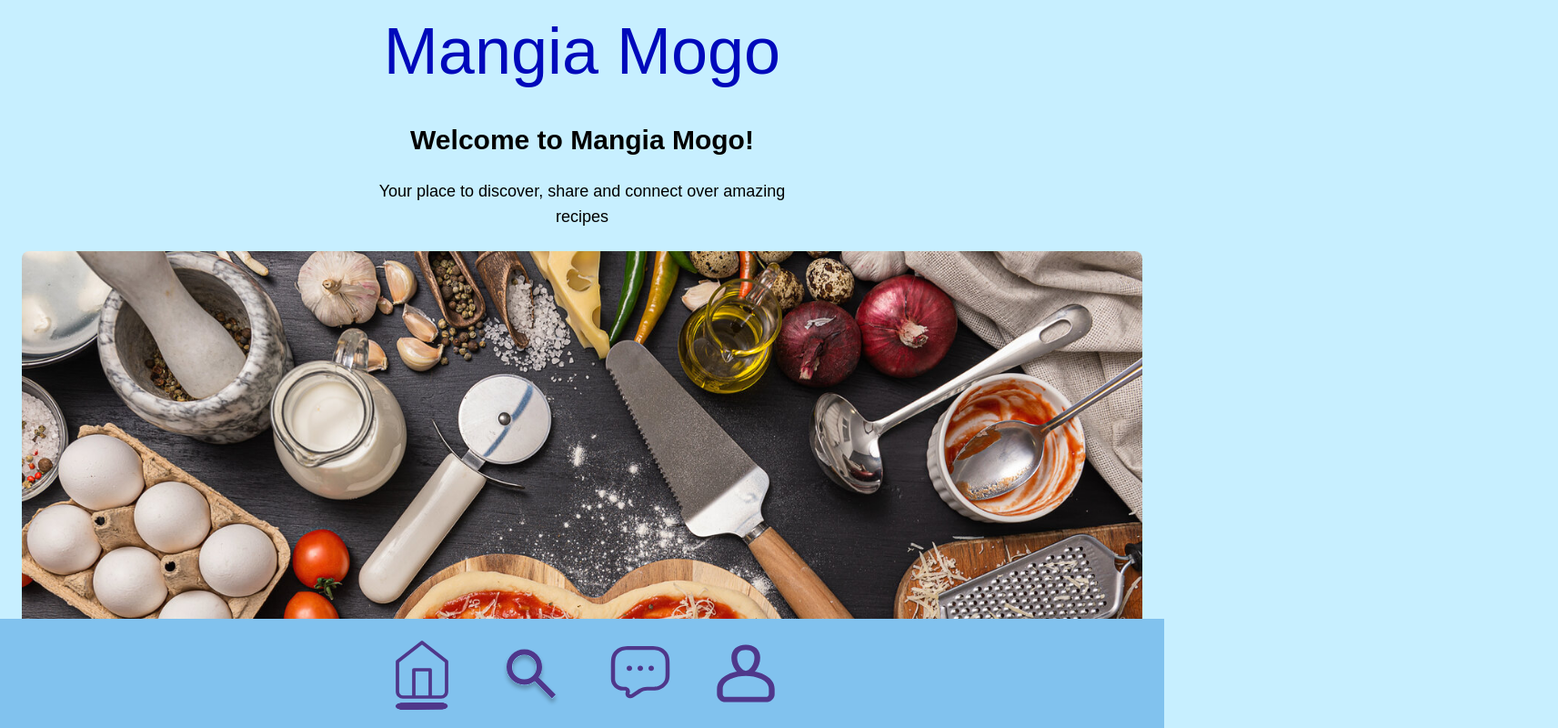
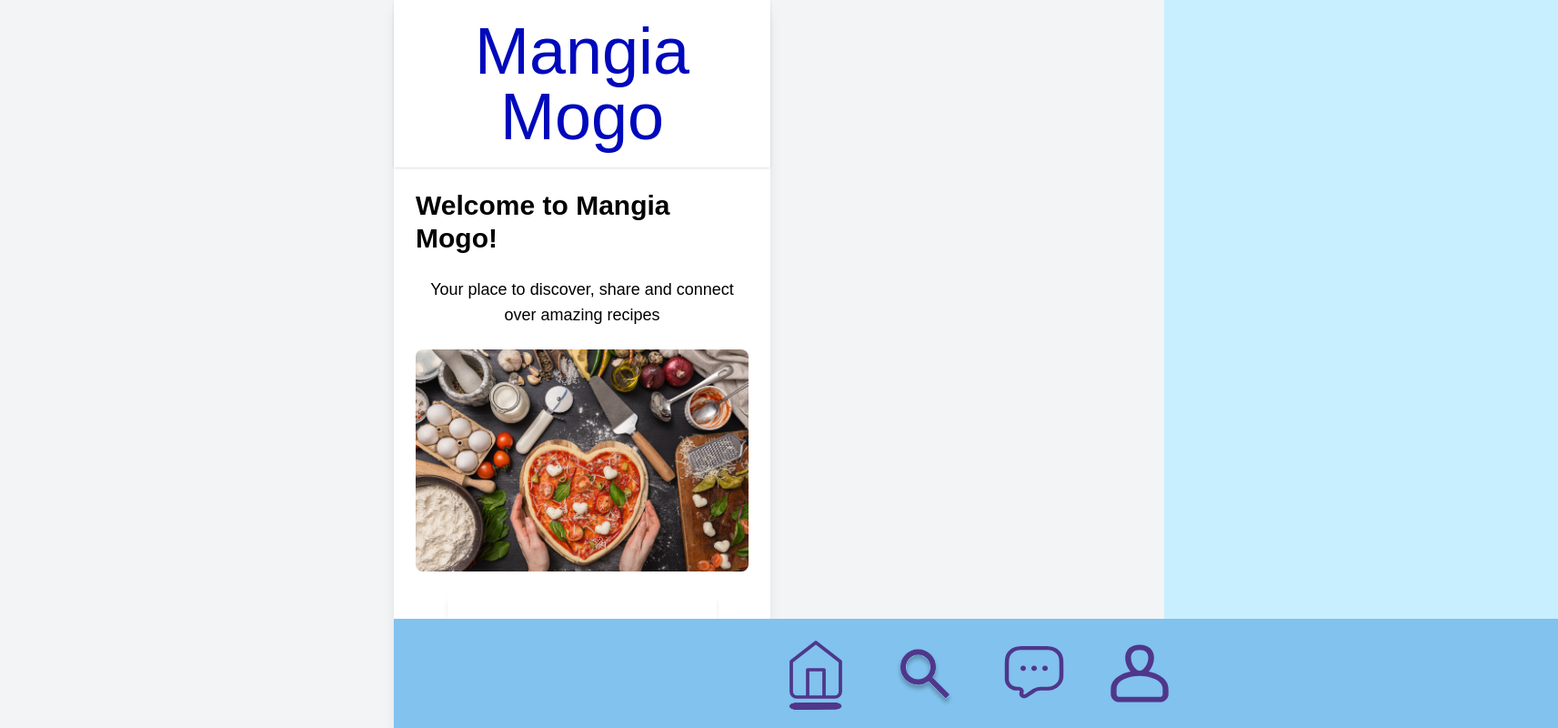
Before and after one commit to fbc101/MangiaMogo, a Next.js app: page / in a window 1280 px wide. Shown: the whole page at 91% size, 1713 px wide, since content can reach past the window. Built offline with nearby package versions, Linux system fonts and the light colour scheme; a web font is replaced by a local one.

Commit message:
app/layout.jsx

```diff
--- a/app/layout.jsx
+++ b/app/layout.jsx
@@ -24,15 +24,26 @@ export const metadata = {
 export default function RootLayout({ children }) {
   return (
     <html lang="en">
+      <head>
+        {/* Set viewport to device width for responsiveness */}
+        <meta name="viewport" content="width=device-width, initial-scale=1" />
+      </head>
       <body className={`${hanuman.variable} ${italianno.variable} antialiased`}>
-        <div className="flex flex-col items-center h-screen">
-          <Header/>
-          <MessageProvider>
-            <div className="flex-grow overflow-y-auto custom-scrollbar-hidden w-full">
-              {children}
+        <div className="flex flex-col items-center min-h-screen bg-gray-100">
+          {/* Container to mimic iPhone 11 screen size */}
+          <div className="w-full max-w-[414px] h-screen bg-white shadow-lg relative flex flex-col">
+            <div className="sticky top-0 z-20 bg-white shadow-sm">
+              <Header />
             </div>
-          </MessageProvider>
-          <NavBar/>
+            <MessageProvider>
+              <main className="flex-1 overflow-y-auto">
+                {children}
+              </main>
+            </MessageProvider>
+            <div className="sticky bottom-0 bg-white">
+              <NavBar />
+            </div>
+          </div>
         </div>
       </body>
     </html>
```
